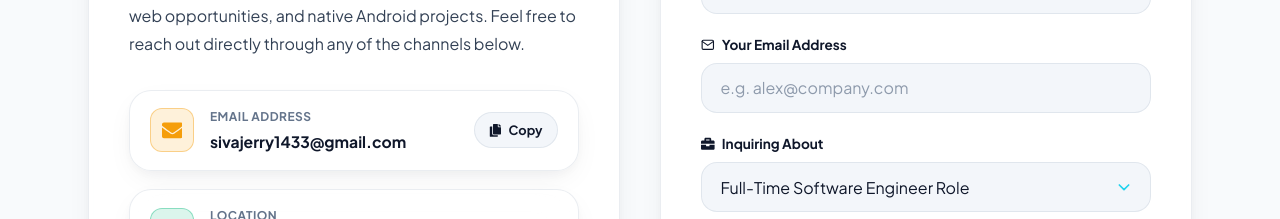
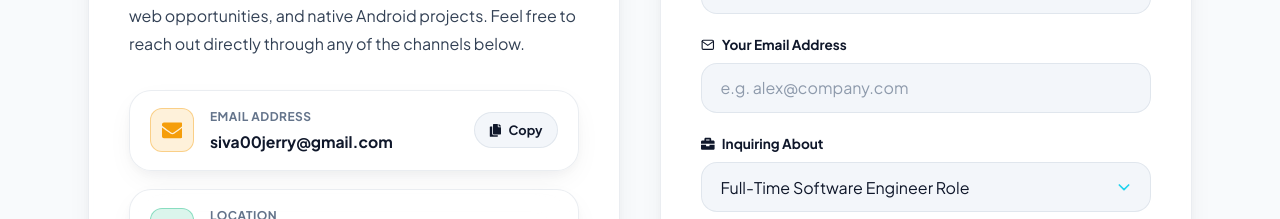
Before and after one commit to Siva-jerry/my-portfolio, a React (Vite) app: page / in a window 1280 px wide. Shown: the part 10520-10739 px from the top of the page. Built offline with nearby package versions, Linux system fonts and the light colour scheme.

Commit message:
Update email

```diff
--- a/src/components/Contact/Contact.jsx
+++ b/src/components/Contact/Contact.jsx
@@ -26,7 +26,7 @@ function Contact() {
   const handleCopyEmail = (e) => {
     e.preventDefault();
     e.stopPropagation();
-    navigator.clipboard.writeText("sivajerry1433@gmail.com");
+    navigator.clipboard.writeText("siva00jerry@gmail.com");
     setCopied(true);
     setTimeout(() => setCopied(false), 2500);
   };
@@ -37,7 +37,7 @@ function Contact() {
 
   const handleSubmit = (e) => {
     e.preventDefault();
-    const mailtoUrl = `mailto:sivajerry1433@gmail.com?subject=${encodeURIComponent(
+    const mailtoUrl = `mailto:siva00jerry@gmail.com?subject=${encodeURIComponent(
       `[Portfolio Inquiry - ${formData.subject}] from ${formData.name}`
     )}&body=${encodeURIComponent(
       `Hi Siva,\n\nName: ${formData.name}\nEmail: ${formData.email}\n\nMessage:\n${formData.message}`
@@ -90,11 +90,11 @@ function Contact() {
                 <div className="channel-content">
                   <span className="channel-label">Email Address</span>
                   <a
-                    href="mailto:sivajerry1433@gmail.com"
+                    href="mailto:siva00jerry@gmail.com"
                     className="channel-value email-link"
-                    title="Send email to sivajerry1433@gmail.com"
+                    title="Send email to siva00jerry@gmail.com"
                   >
-                    sivajerry1433@gmail.com
+                    siva00jerry@gmail.com
                   </a>
                 </div>
                 <button
--- a/src/components/Footer/Footer.jsx
+++ b/src/components/Footer/Footer.jsx
@@ -174,7 +174,7 @@ function Footer() {
                 </a>
 
                 <a
-                  href="mailto:sivajerry1433@gmail.com"
+                  href="mailto:siva00jerry@gmail.com"
                   aria-label="Email"
                   className="squircle-social-btn"
                 >
--- a/src/components/SocialSidebar/SocialSidebar.jsx
+++ b/src/components/SocialSidebar/SocialSidebar.jsx
@@ -24,7 +24,7 @@ const socialLinks = [
   {
     name: "Email",
     icon: <FaEnvelope />,
-    url: "mailto:sivajerry1433@gmail.com",
+    url: "mailto:siva00jerry@gmail.com",
     color: "#ea4335",
   },
 ];
```
